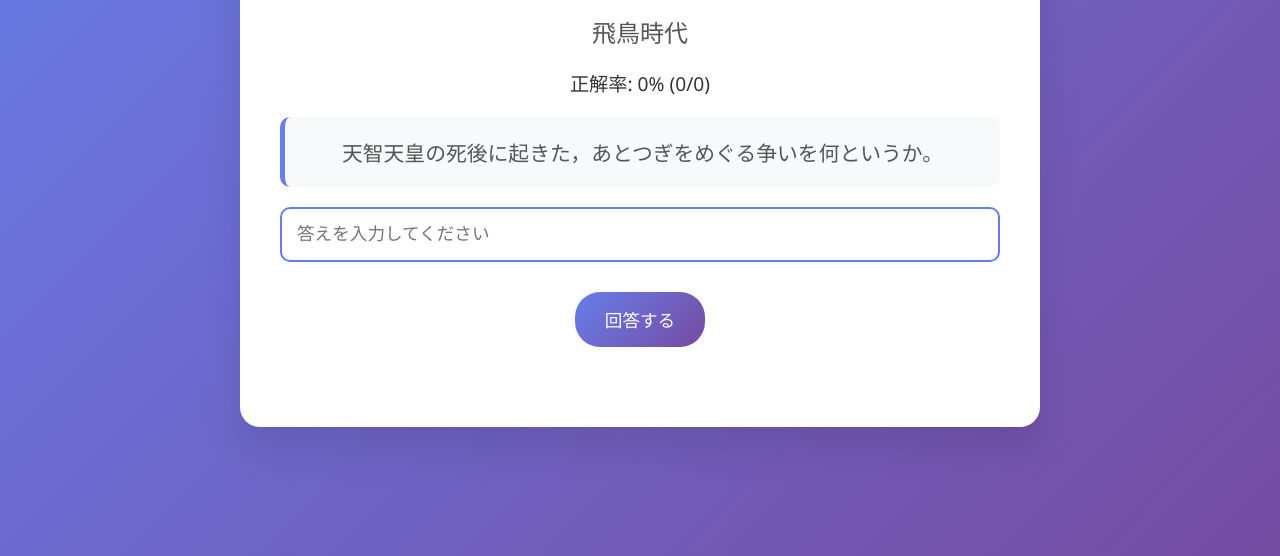
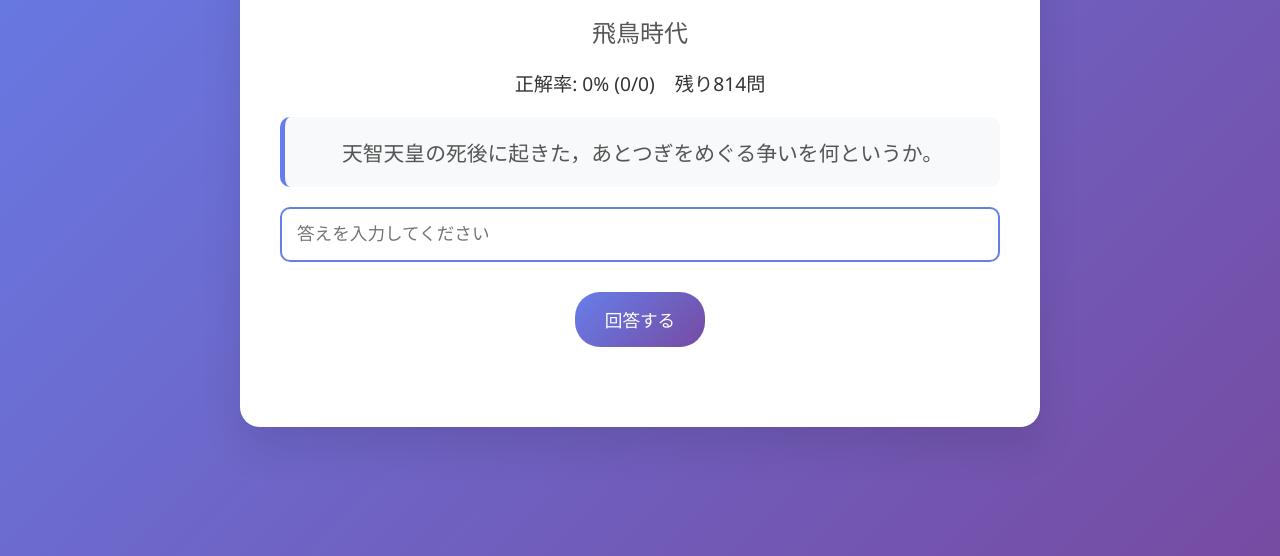
Before and after one commit to kajironpu/history-AI, a website: page index.html in a window 1280 px wide. Shown: the part 244-800 px from the top of the page. Drawn offline with Linux system fonts and the light colour scheme.

Commit message:
Update index.html

```diff
--- a/index.html
+++ b/index.html
@@ -37,6 +37,7 @@ h1 { color:#333; margin-bottom:30px; font-size:2.5em; }
 
     <div class="score">
         正解率: <span id="accuracy-rate">0% (0/0)</span>
+        <span id="remaining-questions" style="margin-left: 15px;"></span>
     </div>
 
     <div class="quiz-section">
@@ -154,7 +155,10 @@ function displayCurrentQuestion() {
 // カウンター更新
 function updateCounters() {
     const accuracy = answeredCount === 0 ? 0 : Math.round((correctCount / answeredCount) * 100);
+    const remaining = questions.length - (currentQuestionIndex + 1);
+
     document.getElementById('accuracy-rate').textContent = `${accuracy}% (${correctCount}/${answeredCount})`;
+    document.getElementById('remaining-questions').textContent = `残り${remaining}問`;
 }
 
 // 回答送信（あいまい判定＋AI解説）
```
